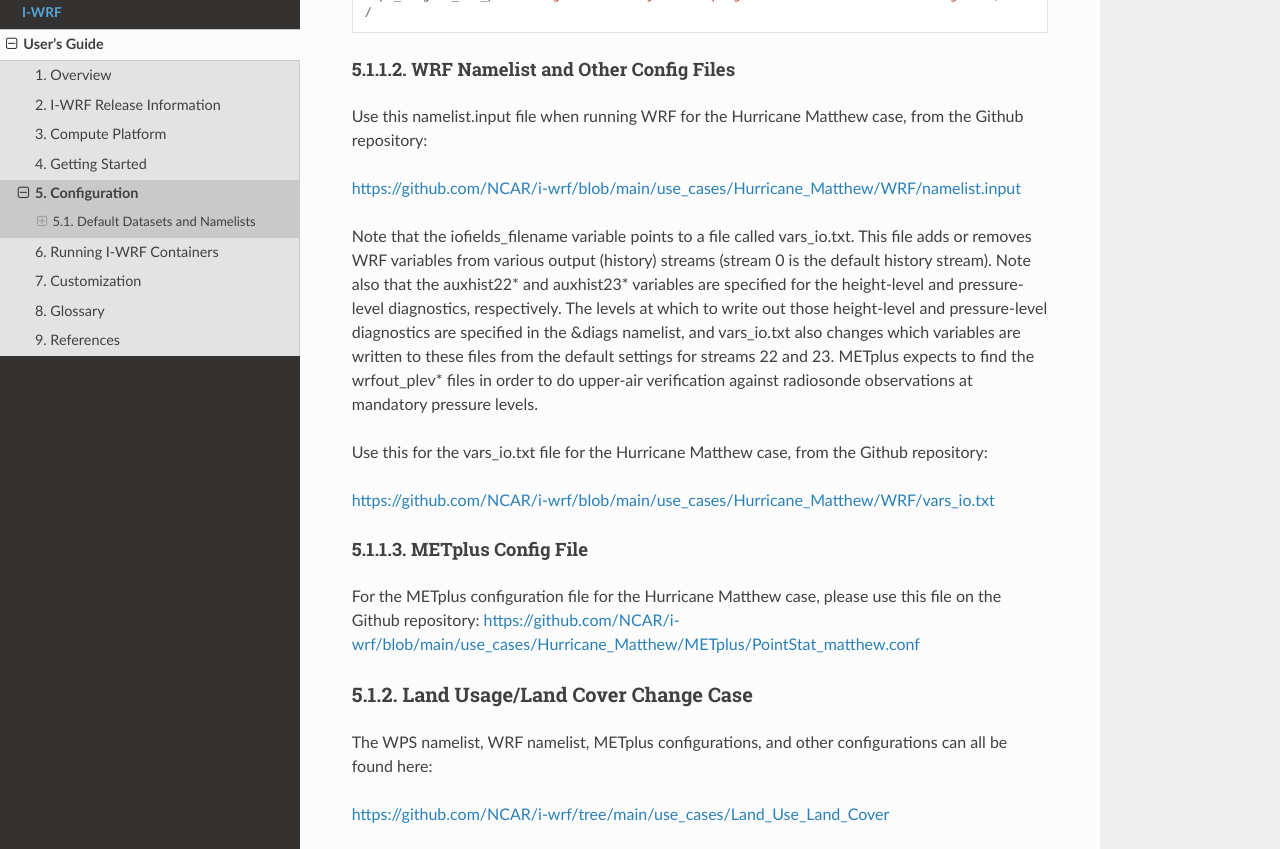
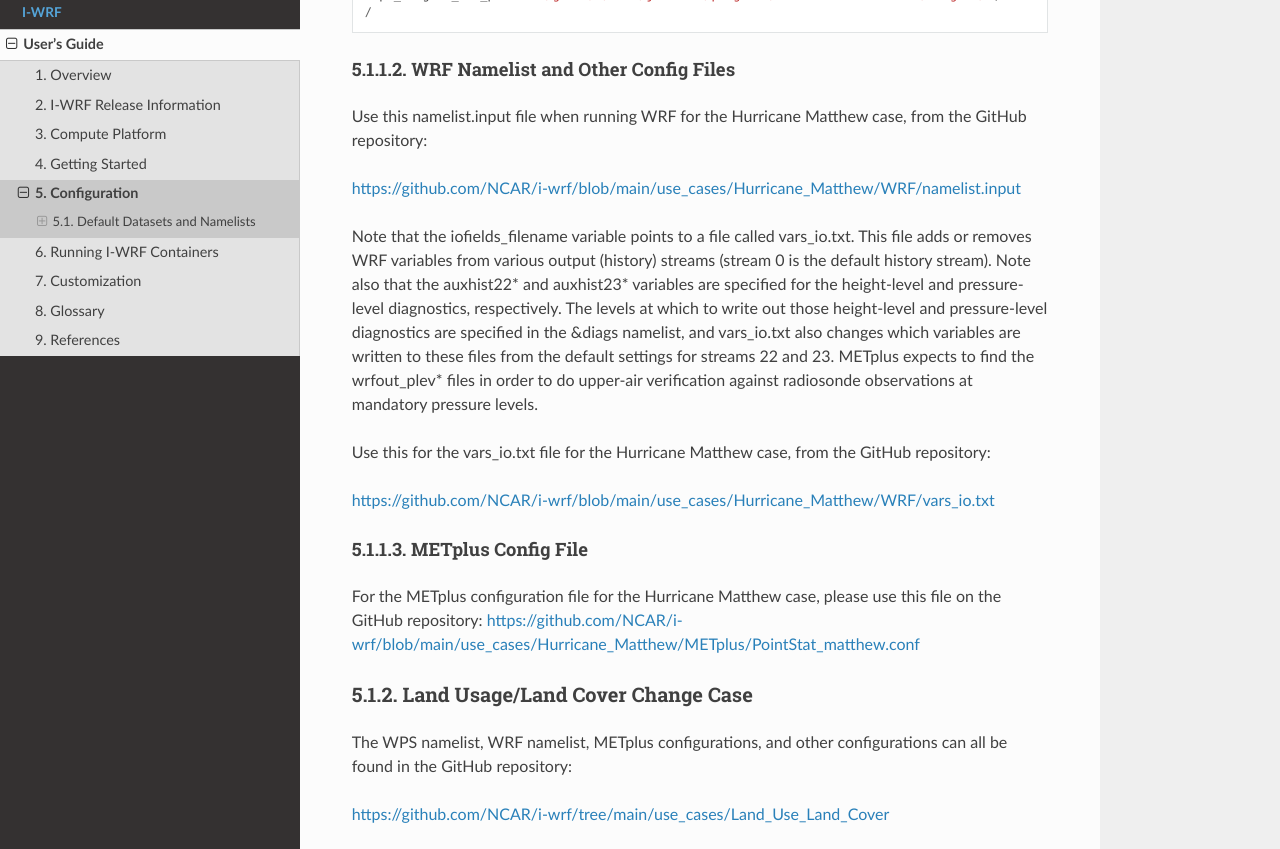
Before and after one commit to NCAR/i-wrf, a Sphinx documentation site: the page built from docs/Users_Guide/configuration.rst, in a window 1280 px wide and 1400 px high, scrolled down 856 px. Shown: the part 384-1233 px from the top of the window. Built offline with Sphinx 7.4.7 and the Read the Docs theme 3.1.0, drawn with Linux system fonts in a browser that asks for light colours; comment, search, counter and statistics services are not loaded; some of the changed text lies outside the part shown.

Commit message:
minor fixes

```diff
--- a/docs/Users_Guide/compute-platform/jetstream2.rst
+++ b/docs/Users_Guide/compute-platform/jetstream2.rst
@@ -112,7 +112,7 @@ additional background information.
     and the "Web Desktop" button will open a view of the instance's graphical desktop (if enabled).
     Both views open in a new browser tab, and Exosphere automatically logs you in to the instance.
     For this tutorial you should open a Web Desktop so that you will be able to view
-    the plots that are generated from the simulation output.
+    the plots (if any) that are generated from the simulation output.
 
     If you wish to log in to the instance from a shell on your computer,
     you can do so following the information in this optional content:
--- a/docs/Users_Guide/configuration.rst
+++ b/docs/Users_Guide/configuration.rst
@@ -10,7 +10,7 @@ Hurricane Matthew Test Case
 ^^^^^^^^^^^^
 WPS Namelist
 ^^^^^^^^^^^^
-Use this in the namelist.wps file when running WPS for the Hurricane Matthew case, from the Github repository:
+Use this in the namelist.wps file when running WPS for the Hurricane Matthew case, from the GitHub repository:
 
 https://github.com/NCAR/i-wrf/blob/main/use_cases/Hurricane_Matthew/WRF/namelist.wps
 
@@ -57,20 +57,20 @@ Note that you will need to update geog_data_path, opt_geogrid_tbl_path, and opt_
 ^^^^^^^^^^^^^^^^^^^^^^^^^^^^^^^^^^^
 WRF Namelist and Other Config Files
 ^^^^^^^^^^^^^^^^^^^^^^^^^^^^^^^^^^^
-Use this namelist.input file when running WRF for the Hurricane Matthew case, from the Github repository:
+Use this namelist.input file when running WRF for the Hurricane Matthew case, from the GitHub repository:
 
 https://github.com/NCAR/i-wrf/blob/main/use_cases/Hurricane_Matthew/WRF/namelist.input
 
 Note that the iofields_filename variable points to a file called vars_io.txt. This file adds or removes WRF variables from various output (history) streams (stream 0 is the default history stream). Note also that the auxhist22* and auxhist23* variables are specified for the height-level and pressure-level diagnostics, respectively. The levels at which to write out those height-level and pressure-level diagnostics are specified in the &diags namelist, and vars_io.txt also changes which variables are written to these files from the default settings for streams 22 and 23. METplus expects to find the wrfout_plev* files in order to do upper-air verification against radiosonde observations at mandatory pressure levels.
 
-Use this for the vars_io.txt file for the Hurricane Matthew case, from the Github repository:
+Use this for the vars_io.txt file for the Hurricane Matthew case, from the GitHub repository:
 
 https://github.com/NCAR/i-wrf/blob/main/use_cases/Hurricane_Matthew/WRF/vars_io.txt
 
 ^^^^^^^^^^^^^^^^^^^
 METplus Config File
 ^^^^^^^^^^^^^^^^^^^
-For the METplus configuration file for the Hurricane Matthew case, please use this file on the Github repository:
+For the METplus configuration file for the Hurricane Matthew case, please use this file on the GitHub repository:
 https://github.com/NCAR/i-wrf/blob/main/use_cases/Hurricane_Matthew/METplus/PointStat_matthew.conf
 
 
@@ -78,6 +78,6 @@ https://github.com/NCAR/i-wrf/blob/main/use_cases/Hurricane_Matthew/METplus/Poin
 Land Usage/Land Cover Change Case
 ---------------------------------
 
-The WPS namelist, WRF namelist, METplus configurations, and other configurations can all be found here:
+The WPS namelist, WRF namelist, METplus configurations, and other configurations can all be found in the GitHub repository:
 
 https://github.com/NCAR/i-wrf/tree/main/use_cases/Land_Use_Land_Cover
--- a/docs/Users_Guide/overview.rst
+++ b/docs/Users_Guide/overview.rst
@@ -6,7 +6,7 @@ The `I-WRF weather simulation framework <https://i-wrf.org>`_ from the
 `NSF National Center for Atmospheric Research (NCAR) <https://ncar.ucar.edu/>`_ and the
 `Cornell Center for Advanced Computing <https://cac.cornell.edu/>`_ provides
 instructions for running the `Weather Research & Forecasting (WRF) <https://www.mmm.ucar.edu/models/wrf>`_
-model and the `METplus <https://https://dtcenter.org/community-code/metplus>`_ verification framework.
+model and the `METplus <https://dtcenter.org/community-code/metplus>`_ verification framework.
 
 This User's Guide includes several use case examples for running I-WRF using the
 `Docker <https://www.docker.com/>`_ or `Apptainer <https://apptainer.org>`_
--- a/docs/Users_Guide/references.rst
+++ b/docs/Users_Guide/references.rst
@@ -4,7 +4,7 @@ References
 
 * I-WRF project website: https://i-wrf.org/
 * I-WRF publications, presentations, and products: https://i-wrf.org/about/publications
-* I-WRF Github repository: https://github.com/NCAR/i-wrf
+* I-WRF GitHub repository: https://github.com/NCAR/i-wrf
 * I-WRF Dockerhub repositories: https://hub.docker.com/r/ncar/iwrf, https://hub.docker.com/r/ncar/iwrf-metplus, https://hub.docker.com/r/ncar/iwrf-data
 * NSF NCAR HPC Documentation: https://ncar-hpc-docs-arc-iframe.readthedocs.io/
 * Jetstream2 Documentation: https://jetstream-cloud.org/index.html
```
Also changed, not shown: docs/Users_Guide/compute-platform/red-cloud.rst (+9 -7 lines).
